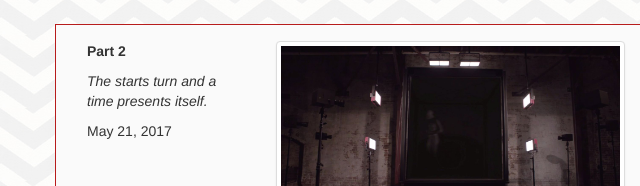
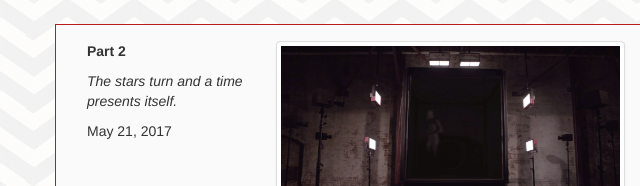
Before and after one commit to bigrobsf/twinpeaks2017, a plain HTML site: page index.html in a window 1280 px wide. Shown: the part 914-1100 px from the top of the page, 0-640 px from the left. Drawn offline with nearby package versions, Linux system fonts and the light colour scheme.

Commit message:
fix typo

```diff
--- a/index.html
+++ b/index.html
@@ -40,7 +40,7 @@
     </div><!-- /.container-fluid -->
   </nav>
 
-  <!-- Enable modals to display enlarged images -->
+  <!-- Enable modals for displaying enlarged images -->
   <div class="modal fade" id="enlargeImageModal" tabindex="-1" role="dialog" aria-labelledby="enlargeImageModal" aria-hidden="true">
     <div class="modal-dialog modal-lg" role="document">
       <div class="modal-content">
@@ -85,7 +85,7 @@
     <div class="row episode">
       <div class="col-xs-12 col-sm-3 col-md-2">
         <p><b>Part 2</b></p>
-        <p><i>The starts turn and a time presents itself.</i></p>
+        <p><i>The stars turn and a time presents itself.</i></p>
         <p>May 21, 2017</p>
       </div>
       <div class="col-xs-12 col-sm-9 col-md-4"><figure class="figure">
```
